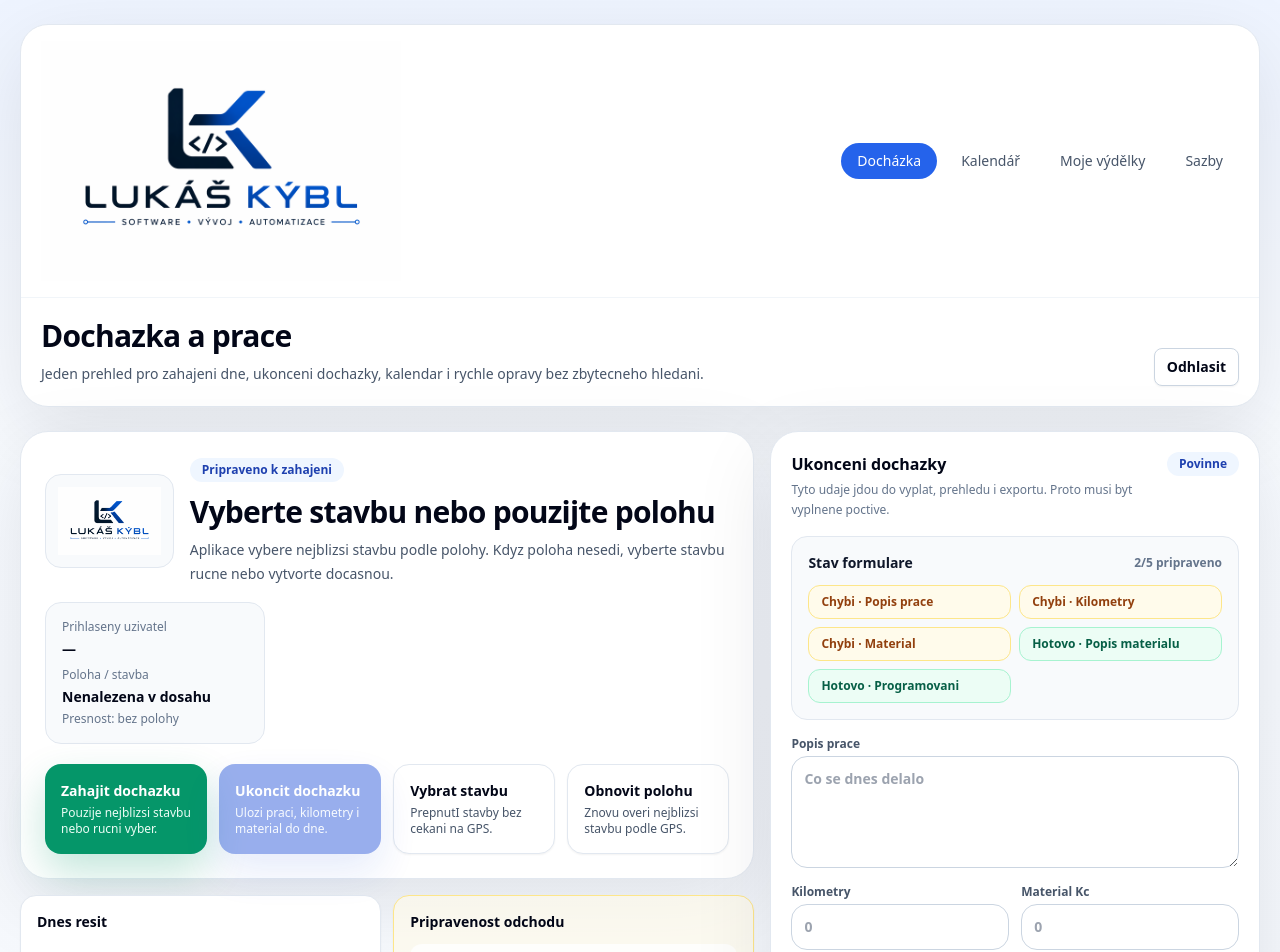
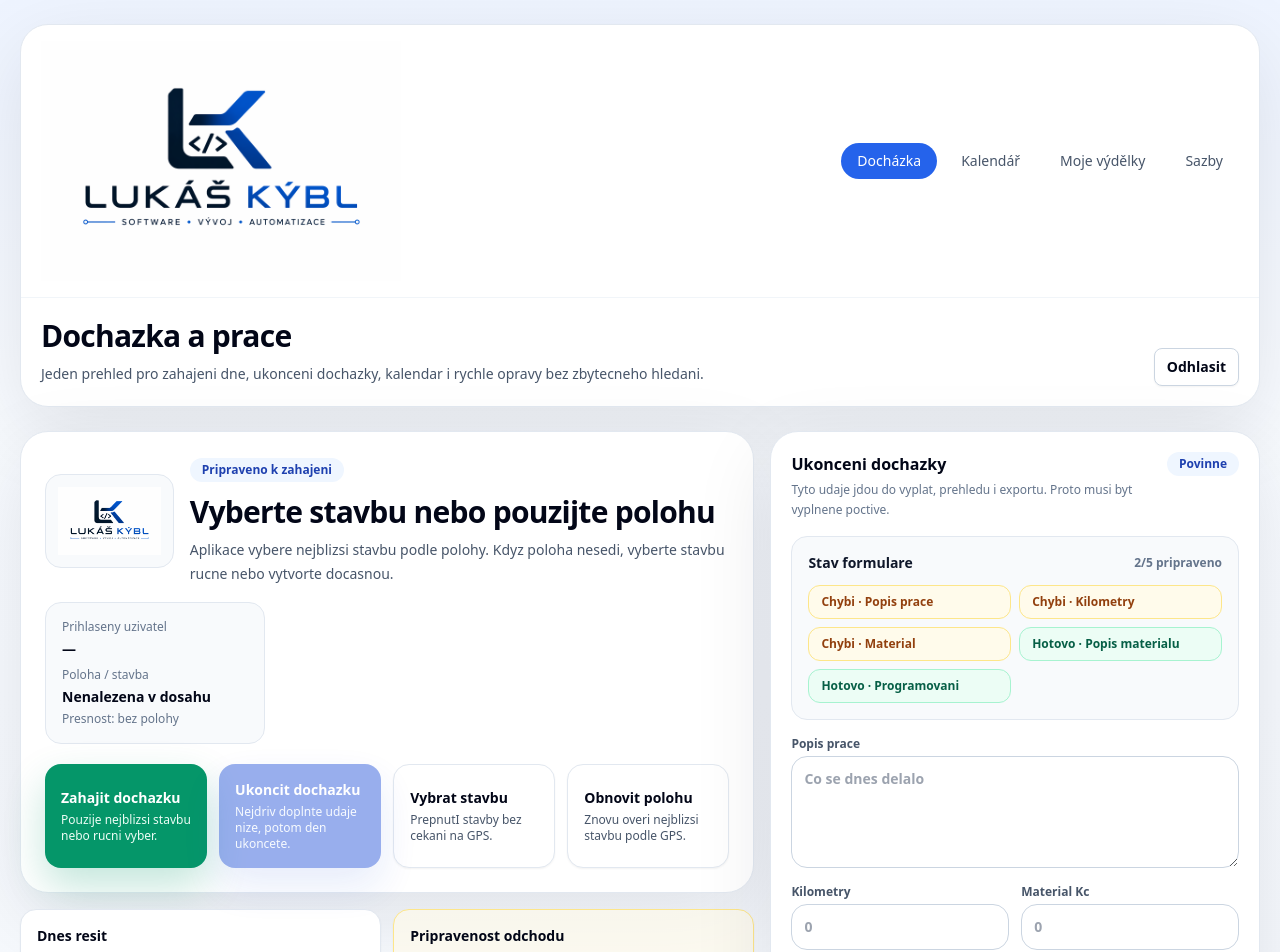
Before and after one commit to elkybl/DOCHAZKA-PWA, a Next.js app: page /attendance in a window 1280 px wide. Shown: the top 952 px of the page. Built offline with nearby package versions, Linux system fonts and the light colour scheme.

Commit message:
Update page.tsx

```diff
--- a/app/attendance/page.tsx
+++ b/app/attendance/page.tsx
@@ -598,7 +598,7 @@ export default function AttendancePage() {
       }
     >
       <section className="grid gap-4 xl:grid-cols-[1.2fr_0.8fr]">
-        <div className="space-y-4">
+        <div className="order-2 space-y-4 xl:order-1">
           <div className="rounded-[28px] border border-slate-200 bg-white p-5 shadow-[0_24px_80px_rgba(15,23,42,0.10)] sm:p-6">
             <div className="flex flex-wrap items-start justify-between gap-4">
               <div className="flex min-w-0 items-center gap-4">
@@ -640,7 +640,7 @@ export default function AttendancePage() {
               </button>
               <button type="button" disabled={busy || !present} onClick={() => doOut(false)} className="rounded-2xl bg-blue-700 px-4 py-4 text-left text-white shadow-[0_18px_40px_rgba(29,78,216,0.24)] transition hover:bg-blue-800 disabled:cursor-not-allowed disabled:opacity-45">
                 <div className="text-sm font-semibold">Ukoncit dochazku</div>
-                <div className="mt-1 text-xs text-blue-50">Ulozi praci, kilometry i material do dne.</div>
+                <div className="mt-1 text-xs text-blue-50">Nejdriv doplnte udaje nize, potom den ukoncete.</div>
               </button>
               <button type="button" disabled={busy} onClick={() => setManualPickOpen(true)} className="rounded-2xl border border-slate-200 bg-white px-4 py-4 text-left shadow-sm transition hover:border-blue-200 hover:bg-blue-50/40">
                 <div className="text-sm font-semibold text-slate-950">Vybrat stavbu</div>
@@ -718,7 +718,7 @@ export default function AttendancePage() {
           </div>
         </div>
 
-        <aside className="space-y-4">
+        <aside className="order-1 space-y-4 xl:order-2">
           <section ref={endCardRef} className="rounded-[28px] border border-slate-200 bg-white p-5 shadow-[0_24px_80px_rgba(15,23,42,0.10)]">
             <div className="flex items-start justify-between gap-3">
               <div>
```
